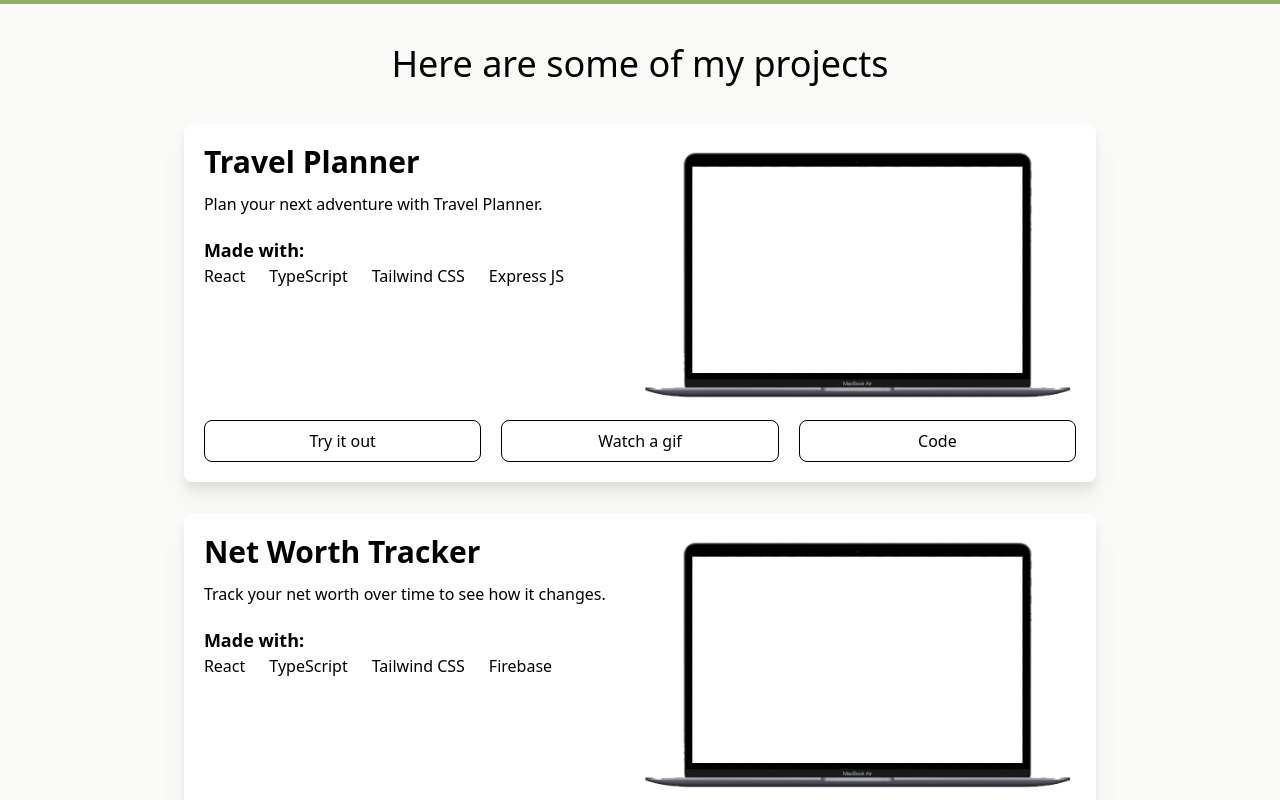
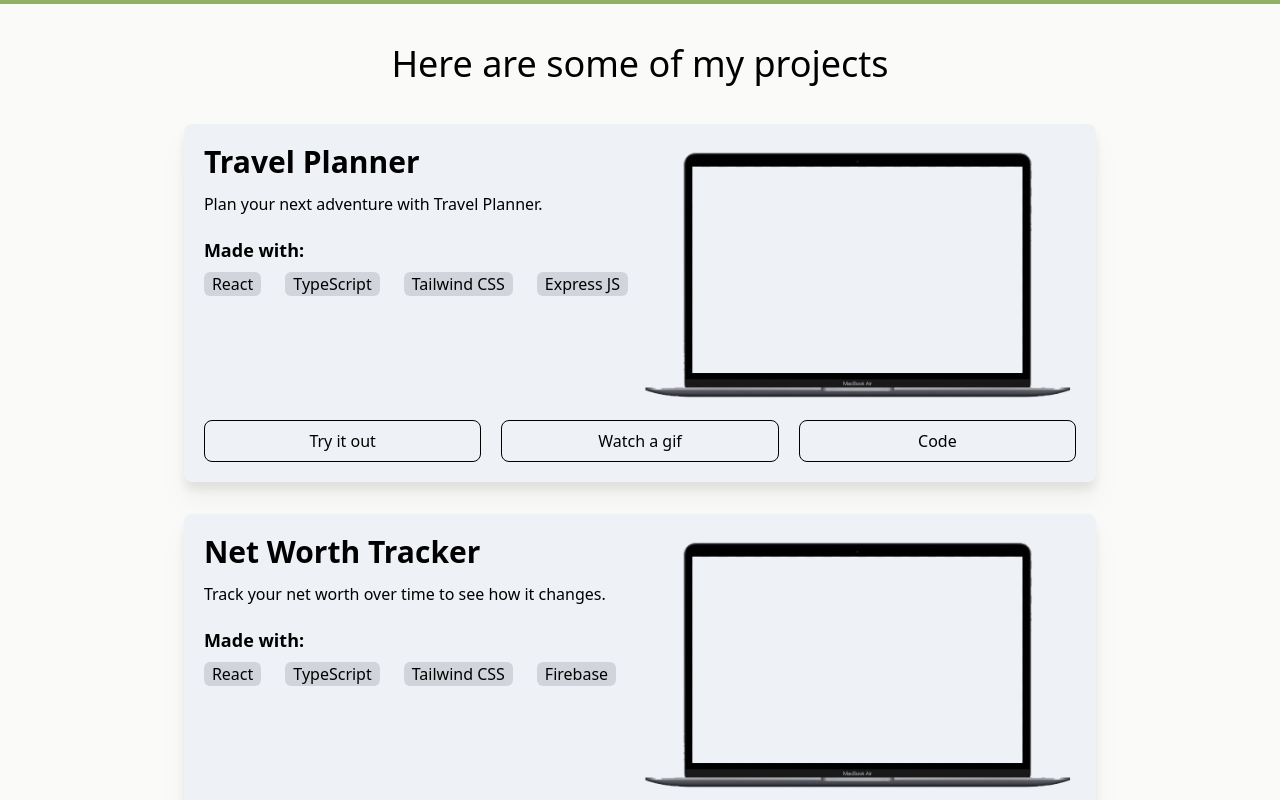
Before and after one commit to JackAgtual/Portfolio, a React (Vite) app: page / in a window 1280 px wide. Shown: the part 1300-2100 px from the top of the page. Built offline with nearby package versions, Linux system fonts and the light colour scheme; no server answers.

Commit message:
Adding backgorund color to projects

```diff
--- a/src/components/ProjectCard.tsx
+++ b/src/components/ProjectCard.tsx
@@ -13,7 +13,7 @@ function ProjectCard({
   gif,
 }: ProjectCardProps) {
   return (
-    <div className=" bg-white p-5 rounded-lg max-w-5xl drop-shadow-xl">
+    <div className=" bg-[#eef2f7] p-5 rounded-lg max-w-5xl drop-shadow-xl">
       <h1 className="text-3xl font-bold md:hidden">{name}</h1>
       <div className="md:grid md:grid-cols-2">
         <div className="flex flex-col justify-center md:order-last">
@@ -23,11 +23,14 @@ function ProjectCard({
           <h1 className="text-3xl font-bold hidden md:block">{name}</h1>
           <p className="text-sm sm:text-base pt-3">{description}</p>
           <div>
-            <h2 className="text-lg font-semibold pt-5">Made with:</h2>
+            <h2 className="text-lg font-semibold pt-5 sm:pb-2">Made with:</h2>
             <ul className="flex flex-wrap gap-x-6 gap-y-2">
               {madeWith.map((item) => {
                 return (
-                  <li key={item} className="text-sm sm:text-base break-words">
+                  <li
+                    key={item}
+                    className="px-2 py-1text-sm sm:text-base break-words rounded-md bg-tertiary-bg"
+                  >
                     {item}
                   </li>
                 )
```
